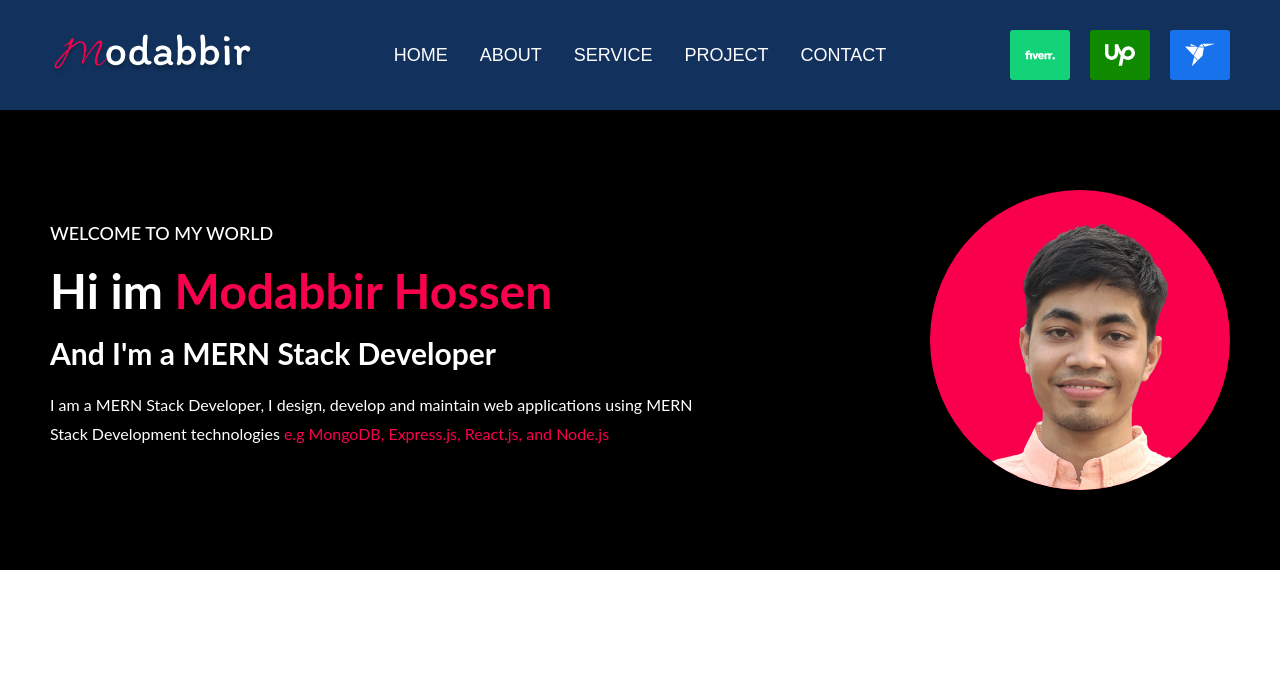
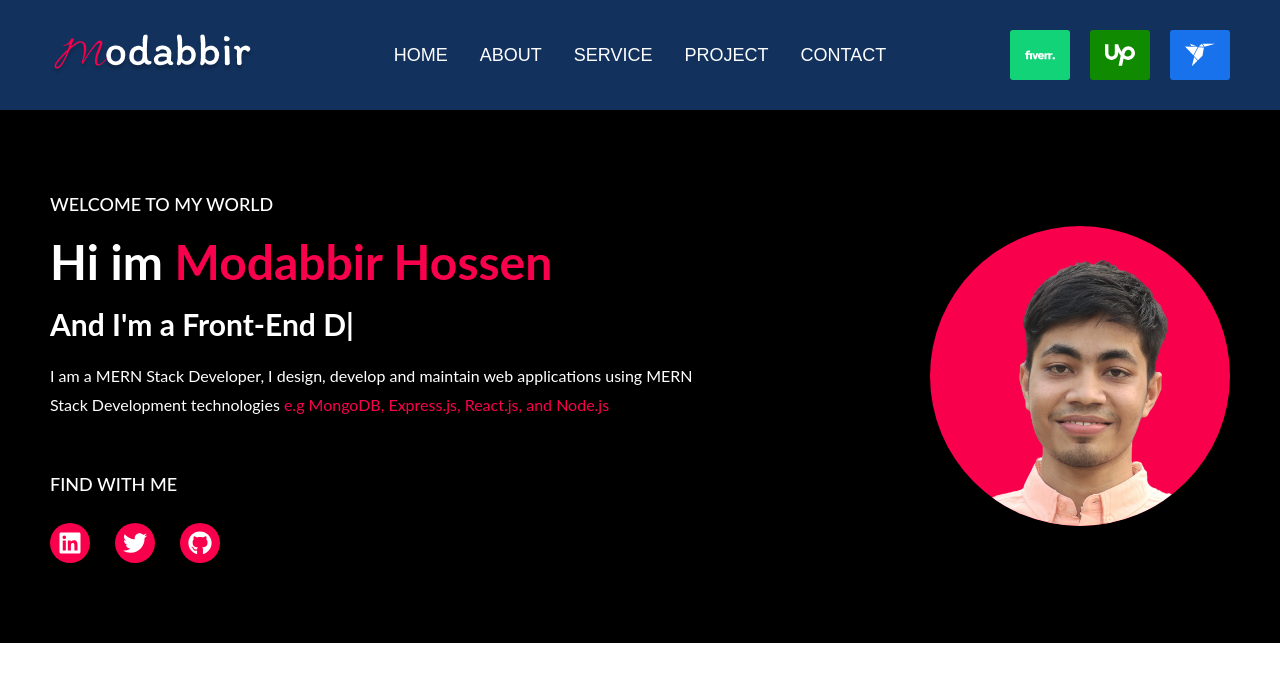
Before and after one commit to w3modabbir/modabbir-portfolio, a React (Vite) app: page / in a window 1280 px wide. Shown: the top 682 px of the page. Built offline with nearby package versions, Linux system fonts and the light colour scheme.

Commit message:
banner part done

```diff
--- a/package.json
+++ b/package.json
@@ -13,7 +13,9 @@
     "react": "^18.2.0",
     "react-dom": "^18.2.0",
     "react-icons": "^5.0.1",
-    "react-router-dom": "^6.22.1"
+    "react-router-dom": "^6.22.1",
+    "react-typed": "^2.0.12",
+    "typewriter-effect": "^2.21.0"
   },
   "devDependencies": {
     "@types/react": "^18.2.56",
--- a/src/App.css
+++ b/src/App.css
@@ -1,3 +1,44 @@
 /*================ navbar part start here  =============*/
+.socile_icon a{
+    position: relative;
+}
+.socile_icon a p{
+    position: absolute;
+    background-color: #fff;
+    padding: 8px 12px;
+    border-radius: 5px;
+    -webkit-border-radius: 5px;
+    -moz-border-radius: 5px;
+    -ms-border-radius: 5px;
+    -o-border-radius: 5px;
+    top: 60px;
+    left: -18px;
+    display: none;
+    transition: all linear .3s;
+    -webkit-transition: all linear .3s;
+    -moz-transition: all linear .3s;
+    -ms-transition: all linear .3s;
+    -o-transition: all linear .3s;
+    text-transform: capitalize;
+}
+.socile_icon a p::after{
+    position: absolute;
+    content: '';
+    width: 15px;
+    height: 15px;
+    background-color: #fff;
+    transform: rotate(45deg);
+    -webkit-transform: rotate(45deg);
+    -moz-transform: rotate(45deg);
+    -ms-transform: rotate(45deg);
+    -o-transform: rotate(45deg);
+    left: 33px;
+    top: -8px;
+    transition: all linear .3s;
+}
+.socile_icon a:hover p{
+    display: block;
+}
+
 
 /*================ navbar part End here  =============*/
--- a/src/App.jsx
+++ b/src/App.jsx
@@ -10,6 +10,7 @@ import { SiFiverr } from "react-icons/si";
 import { SiUpwork } from "react-icons/si";
 import { SiFreelancer } from "react-icons/si";
 import BannerImg from '../src/assets/images/modabbir.png'
+import { ReactTyped } from "react-typed";
 
 function App() {
 
@@ -51,11 +52,39 @@ function App() {
           <div className="banner_content">
             <h5 className='font-lato text-lg  font-medium uppercase text-white pb-[20px]'>WELCOME TO MY WORLD</h5>
             <h2 className='font-lato text-5xl font-bold  text-white pb-[20px]'>Hi im <span className='text-hover-color'>Modabbir Hossen</span></h2>
-            <h3 className='font-lato text-3xl font-bold  text-white'>And I'm a <span>MERN Stack Developer</span></h3>
+            <h3 className='font-lato text-3xl font-bold  text-white'>And I'm a <span className='typed'>
+            <ReactTyped
+                strings={[
+                  "MERN Stack Developer.",
+                  "Front-End Developer.",
+                  "Web Developer.",
+                ]}
+                typeSpeed={40}
+                backSpeed={50}
+                loop
+              >
+              </ReactTyped>
+              </span></h3>
             <p className='text-white font-normal text-base font-lato leading-[180%] pt-[20px] pr-[200px]'>I am a MERN Stack Developer, I design, develop and maintain web applications using MERN Stack Development technologies <span className='text-hover-color'> e.g MongoDB, Express.js, React.js, and Node.js</span></p>
-            <div>
-              <h4>FIND WITH ME</h4>
-              <a href="#"></a>
+            <div className='pt-[50px]'>
+              <h4 className='font-lato text-lg  font-medium uppercase text-white'>FIND WITH ME</h4>
+             <div className='flex items-center gap-x-[25px] pt-[25px]'>
+              <div className='socile_icon'>
+                <a target='_blanck' href="https://www.linkedin.com/in/modabbir-hossen/" className=' text-white  bg-hover-color w-[40px] h-[40px] text-[24px] flex justify-center items-center rounded-[50%]'><FaLinkedin />
+                <p className=' text-hover-color font-lato text-base  font-medium '>Linkedin</p>
+                </a>
+              </div>
+              <div className='socile_icon'>
+              <a target='_blanck' href="https://twitter.com/modabbirhossen" className=' text-white  bg-hover-color w-[40px] h-[40px] text-[24px] flex justify-center items-center rounded-[50%]'><FaTwitter />
+              <p className=' text-hover-color font-lato text-base  font-medium '>twitter</p>
+              </a>
+              </div>
+              <div className='socile_icon'>
+                <a target='_blanck' href="https://github.com/w3modabbir" className=' text-white  bg-hover-color w-[40px] h-[40px] text-[24px] flex justify-center items-center rounded-[50%]'><FaGithub />
+                <p className=' text-hover-color font-lato text-base  font-medium '>GitHub</p>
+                </a>
+              </div>
+             </div>
             </div>
           </div>
           <div className="banner_img">
```
Also changed, not shown: 1 other file (tests, documents, lock files or other folders).
